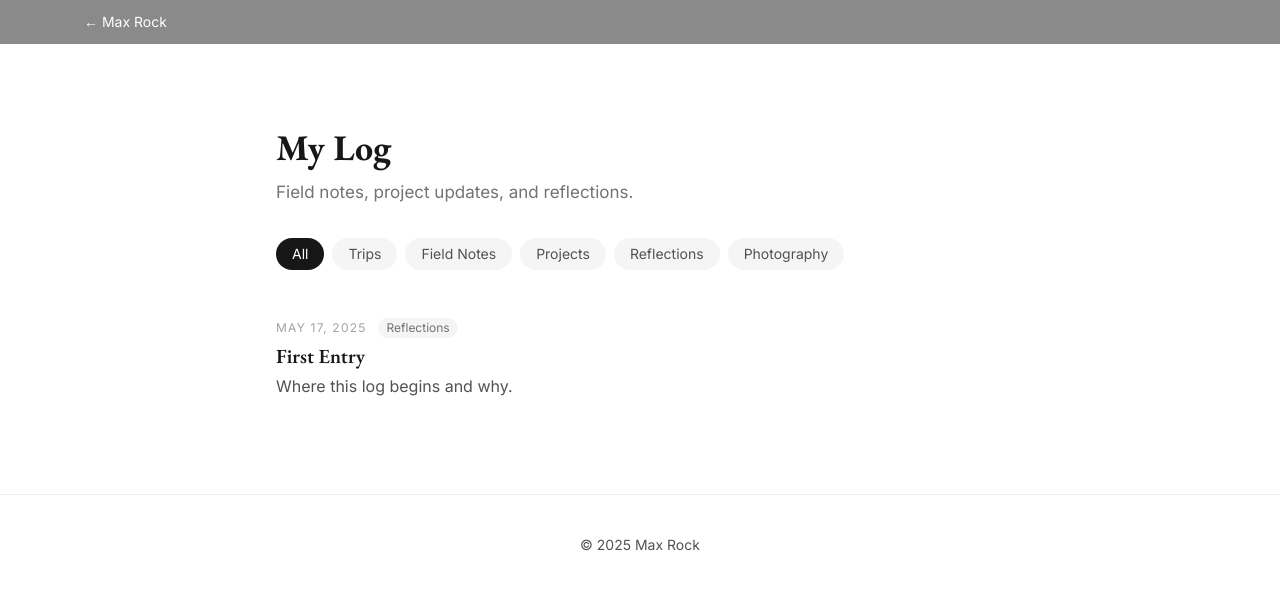
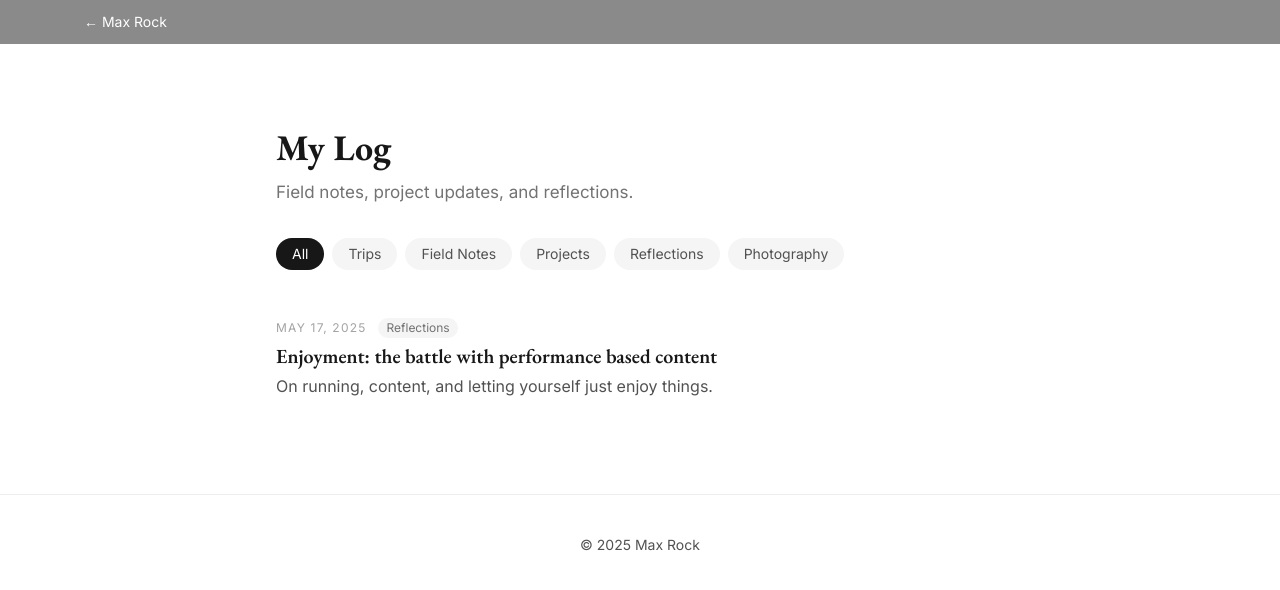
Before and after one commit to mrock0934/my-site, a React (Vite) app: page /log in a window 1280 px wide. Shown: the top 590 px of the page. Built offline with nearby package versions, Linux system fonts and the light colour scheme.

Commit message:
Fix post title and add typography plugin

```diff
--- a/src/posts/index.js
+++ b/src/posts/index.js
@@ -1,11 +1,11 @@
 const posts = [
   {
-    slug: "first-entry",
-    title: "First Entry",
-    date: "2025-05-17",
-    summary: "Where this log begins and why.",
-    category: "Reflections",
-  },
+  slug: "enjoyment-performance-content",
+  title: "Enjoyment: the battle with performance based content",
+  date: "2025-05-17",
+  summary: "On running, content, and letting yourself just enjoy things.",
+  category: "Reflections",
+}
 ];
 
 export default posts;
--- a/tailwind.config.js
+++ b/tailwind.config.js
@@ -1,4 +1,3 @@
-// tailwind.config.js
 import typography from "@tailwindcss/typography";
 
 export default {
```
